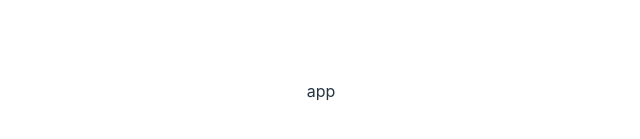
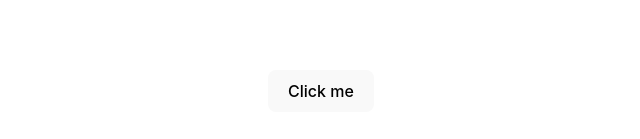
Before and after one commit to tatsuya-asami/rhf-async-default-values, a React (Vite) app: page / in a window 1280 px wide. Shown: the part 309-448 px from the top of the page, without its empty margins (319-959 px from the left). Built offline with nearby package versions, Linux system fonts and the light colour scheme.

Commit message:
feat: Add button to trigger post request
The code changes add a button to the App component that triggers a post request when clicked. This enhances the functionality of the application by allowing users to interact with the server.

```diff
--- a/src/App.tsx
+++ b/src/App.tsx
@@ -1,7 +1,15 @@
 import "./App.css";
 
 function App() {
-  return <div>app</div>;
+  const postRequest = async () => {
+    console.log("post request");
+  };
+
+  return (
+    <div>
+      <button onClick={postRequest}>Click me</button>
+    </div>
+  );
 }
 
 export default App;
```
